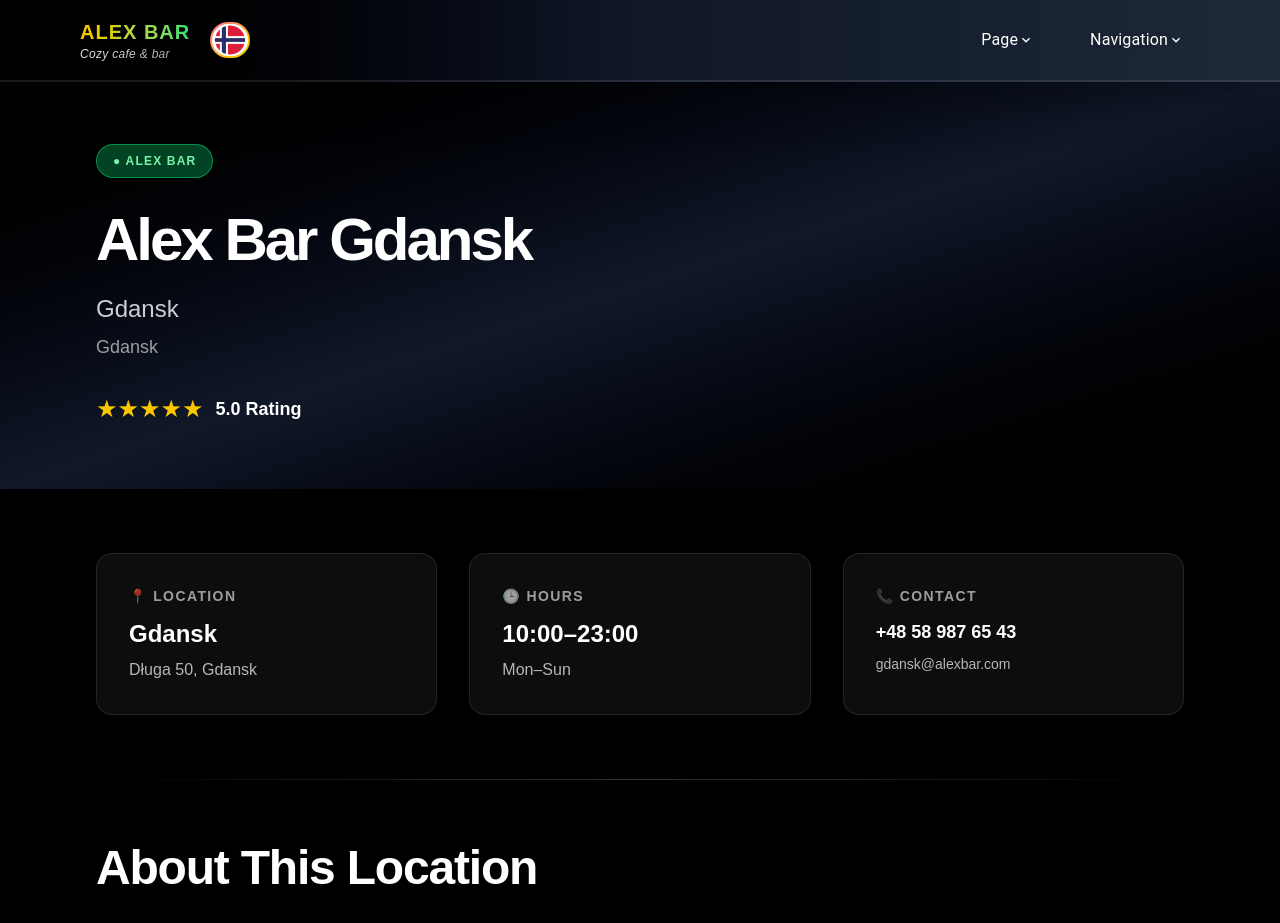
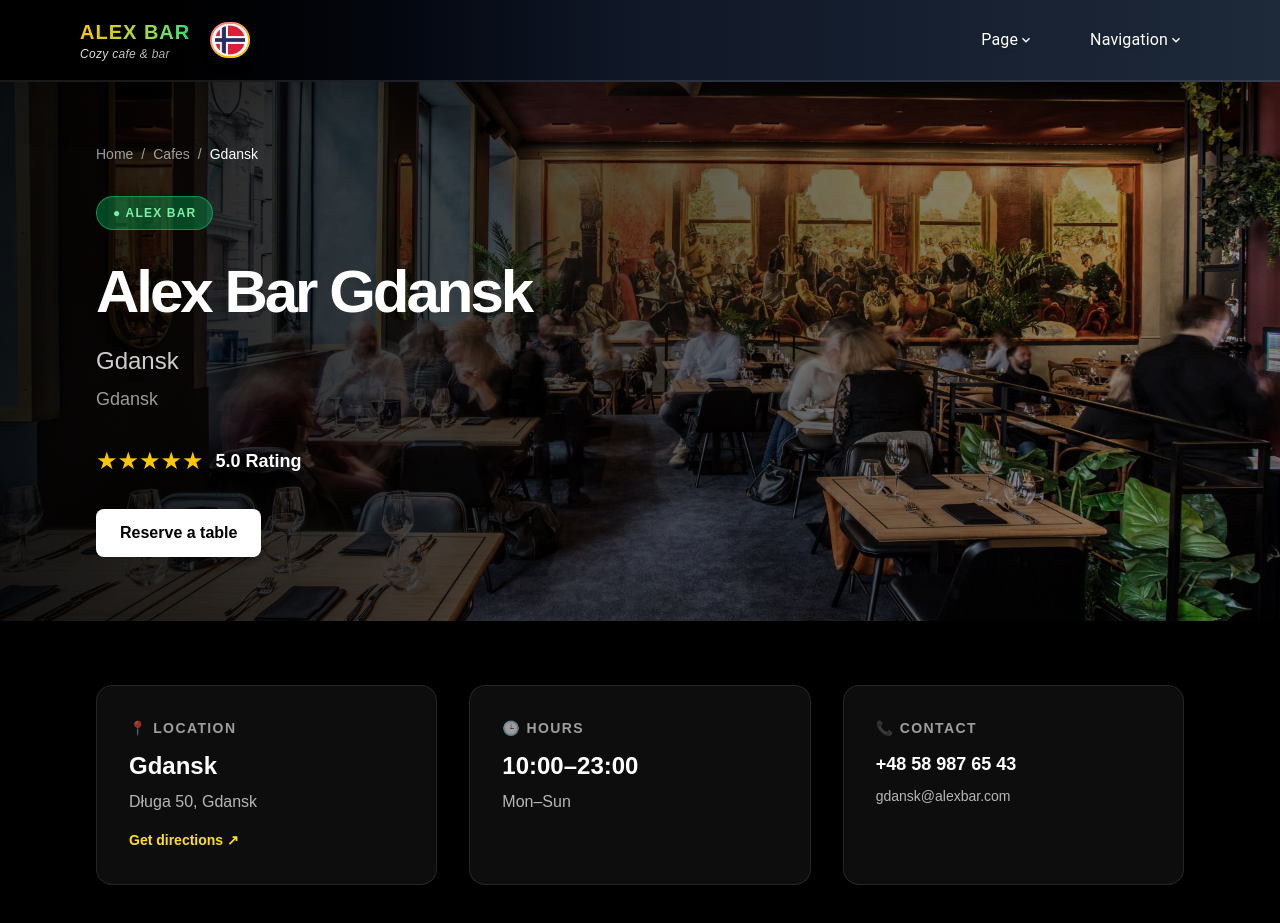
Before and after one commit to WladyslawPitsukha/alex_bar, a Next.js app: page /cafes/gdansk in a window 1280 px wide. Shown: the top 923 px of the page. Built offline with nearby package versions, Linux system fonts and the light colour scheme.

Commit message:
fix: add changes for css structure of page

```diff
--- a/src/app/cafes/[slug]/page.tsx
+++ b/src/app/cafes/[slug]/page.tsx
@@ -3,10 +3,24 @@
 import { notFound } from "next/navigation";
 import NavBar from "@/components/navbar";
 import Footer from "@/components/footer";
+import Image from "next/image";
+import Link from "next/link";
+import { photosOfCafe } from "@/constants/photosCafe";
+import type { Metadata } from "next";
 
 type Props = {
     params: Promise<{ slug: string }>;
 };
+
+export async function generateMetadata({ params }: Props): Promise<Metadata> {
+    const { slug } = await params;
+    const cafe = cafes.find((item) => (item.slug ?? item.city).toLowerCase() === slug.toLowerCase());
+
+    return {
+        title: cafe ? `${cafe.title} | Alex Bar` : "Cafe | Alex Bar",
+        description: cafe?.info.description ?? "Discover Alex Bar locations across Poland.",
+    };
+}
 
 export function generateStaticParams() {
     return cafes.map((cafe) => ({
@@ -32,29 +46,48 @@
         <>
             <NavBar />
             <main className="min-h-screen bg-black text-white pt-20">
-                {/* Hero Header */}
-                <div className="relative w-full bg-linear-to-br from-black via-gray-900 to-black py-16 px-6 md:px-16 lg:px-24">
-                    <div className="max-w-6xl mx-auto">
-                        <div className="inline-block px-4 py-2 rounded-full bg-green-400/30 text-green-300 text-xs font-bold tracking-widest border border-green-400/50 mb-6">
+                <div className="relative min-h-128 overflow-hidden">
+                    <Image
+                        src={photosOfCafe[0].photo}
+                        alt={`${cafe.title} interior`}
+                        fill
+                        priority
+                        className="object-cover"
+                    />
+                    <div className="absolute inset-0 bg-linear-to-r from-black/90 via-black/65 to-black/30" />
+                    <div className="relative mx-auto flex min-h-128 max-w-6xl flex-col justify-center px-6 py-16 md:px-16 lg:px-8">
+                        <nav aria-label="Breadcrumb" className="mb-8 text-sm text-white/60">
+                            <Link href="/" className="transition hover:text-white">Home</Link>
+                            <span className="mx-2">/</span>
+                            <Link href="/cafes" className="transition hover:text-white">Cafes</Link>
+                            <span className="mx-2">/</span>
+                            <span className="text-white">{cafe.city}</span>
+                        </nav>
+
+                        <div className="mb-6 inline-block w-fit rounded-full border border-green-400/50 bg-green-400/30 px-4 py-2 text-xs font-bold tracking-widest text-green-300">
                             ● ALEX BAR
                         </div>
 
-                        <h1 className="text-5xl md:text-6xl font-black tracking-tighter mb-4 leading-tight">
+                        <h1 className="mb-4 text-5xl font-black leading-tight tracking-tighter md:text-6xl">
                             {cafe.title}
                         </h1>
 
-                        <p className="text-xl md:text-2xl text-white/80 mb-2">
+                        <p className="mb-2 text-xl text-white/80 md:text-2xl">
                             {cafe.city}
                         </p>
 
-                        <p className="text-lg text-white/60 mb-8">
+                        <p className="mb-8 text-lg text-white/60">
                             {displayName}
                         </p>
 
-                        <div className="flex items-center gap-3 text-yellow-400">
+                        <div className="mb-8 flex items-center gap-3 text-yellow-400">
                             <span className="text-2xl">★★★★★</span>
                             <span className="text-white text-lg font-semibold">{cafe.info.stars.toFixed(1)} Rating</span>
                         </div>
+
+                        <Link href="/reservation" className="w-fit rounded-lg bg-white px-6 py-3 font-bold text-black transition hover:bg-yellow-300">
+                            Reserve a table
+                        </Link>
                     </div>
                 </div>
 
@@ -64,6 +97,14 @@
                             <p className="text-white/60 text-sm font-semibold mb-3 uppercase tracking-widest">📍 Location</p>
                             <p className="text-2xl font-bold mb-2">{cafe.city}</p>
                             <p className="text-white/70">{cafe.address}</p>
+                            <a
+                                href={`https://www.google.com/maps/search/?api=1&query=${encodeURIComponent(cafe.address)}`}
+                                target="_blank"
+                                rel="noopener noreferrer"
+                                className="mt-4 inline-block text-sm font-bold text-yellow-300 transition hover:text-white"
+                            >
+                                Get directions ↗
+                            </a>
                         </div>
 
                         <div className="rounded-2xl border border-white/10 bg-white/5 p-8 backdrop-blur hover:border-white/20 hover:bg-white/10 transition">
@@ -74,8 +115,8 @@
 
                         <div className="rounded-2xl border border-white/10 bg-white/5 p-8 backdrop-blur hover:border-white/20 hover:bg-white/10 transition">
                             <p className="text-white/60 text-sm font-semibold mb-3 uppercase tracking-widest">📞 Contact</p>
-                            <p className="text-lg font-bold mb-2">{cafe.connection.phone}</p>
-                            <p className="text-white/70 text-sm">{cafe.connection.email}</p>
+                            <a href={`tel:${cafe.connection.phone}`} className="mb-2 block text-lg font-bold transition hover:text-yellow-300">{cafe.connection.phone}</a>
+                            <a href={`mailto:${cafe.connection.email}`} className="block text-sm text-white/70 transition hover:text-white">{cafe.connection.email}</a>
                         </div>
                     </div>
 
@@ -104,7 +145,7 @@
                                     Fun Fact
                                 </h3>
                                 <p className="text-white/80 leading-relaxed text-lg italic">
-                                    `${cafe.info.coolFacts}`
+                                    {cafe.info.coolFacts}
                                 </p>
                             </div>
                         </div>
@@ -155,7 +196,7 @@
                                         <span className="text-yellow-400 font-bold">⭐ {comment.comments.rating}</span>
                                     </div>
                                     <p className="text-white/70 leading-relaxed">
-                                        `${comment.comments.text}`
+                                        {comment.comments.text}
                                     </p>
                                 </div>
                             ))}
--- a/src/app/cafes/layout.tsx
+++ b/src/app/cafes/layout.tsx
@@ -14,8 +14,10 @@
   const cafeName = slug ? getNameFromSlug(slug) : "Cafes";
 
   return {
-    title: `Alex Bar / ${cafeName}`,
-    description: `Visit Alex Bar in ${cafeName}`,
+    title: `${cafeName} | Alex Bar`,
+    description: slug
+      ? `Discover ${cafeName} and visit Alex Bar in Poland.`
+      : "Discover Alex Bar cafes across Poland.",
   };
 }
 
```
